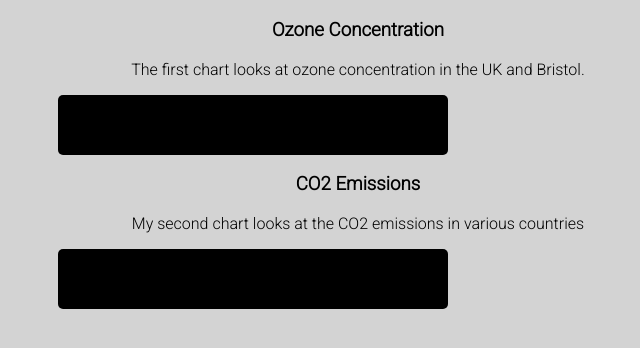
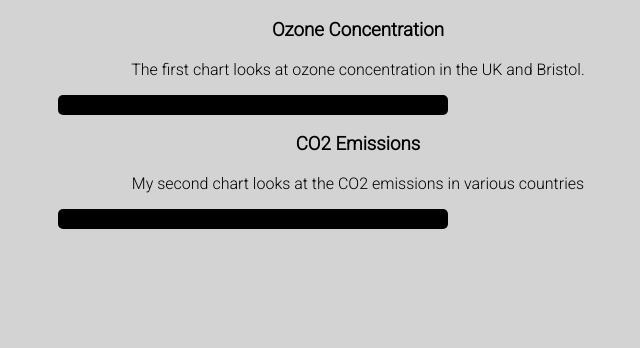
Before and after one commit to tomiwav/tomiwav.github.io, a plain HTML site: page index.html in a window 1280 px wide. Shown: the part 62-410 px from the top of the page, without its empty margins (282-922 px from the left). Drawn offline with Linux system fonts and the light colour scheme; a script that the page names is missing.

Commit message:
Update index.css

```diff
--- a/index.css
+++ b/index.css
@@ -31,8 +31,8 @@ h1, h3, p{
 /* Set the apperance of the class, chart */
 .chart{
     background-color: white;
-    width:330px;
-    border-width: 30px;
+    width:370px;
+    border-width: 10px;
     border-style: solid;
     border-radius: 5px;
     border-color: black;
```
